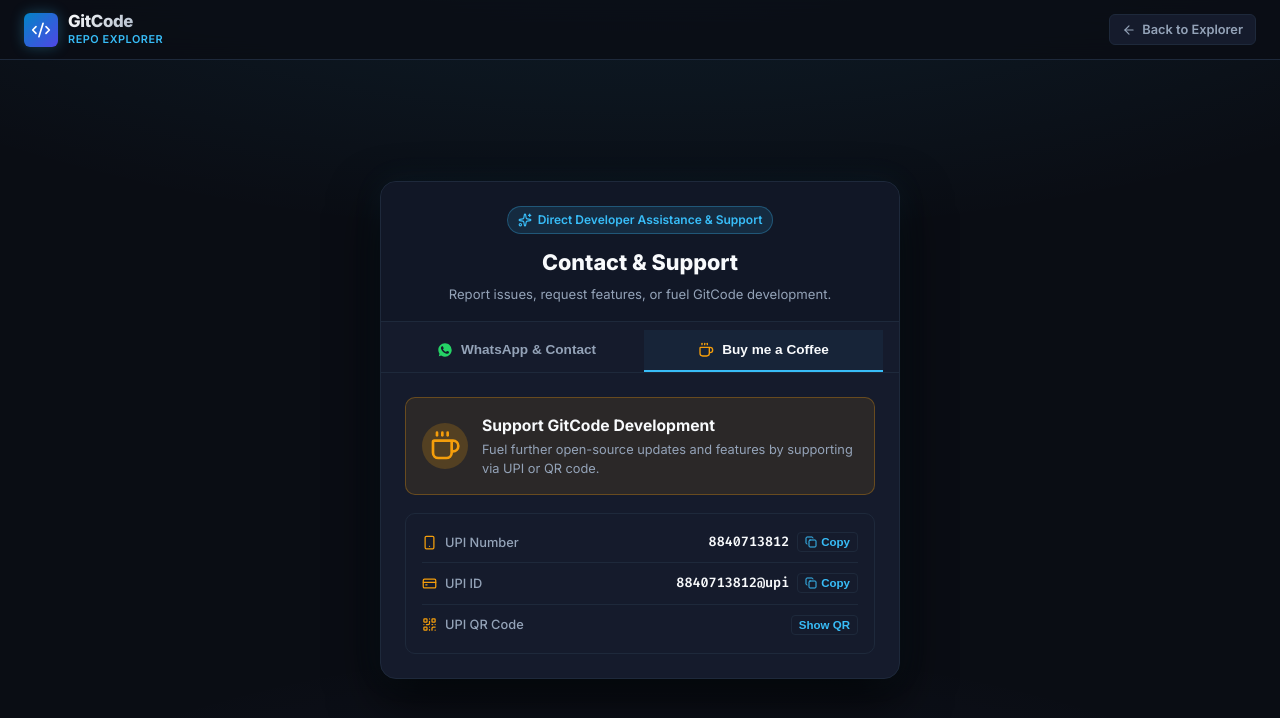
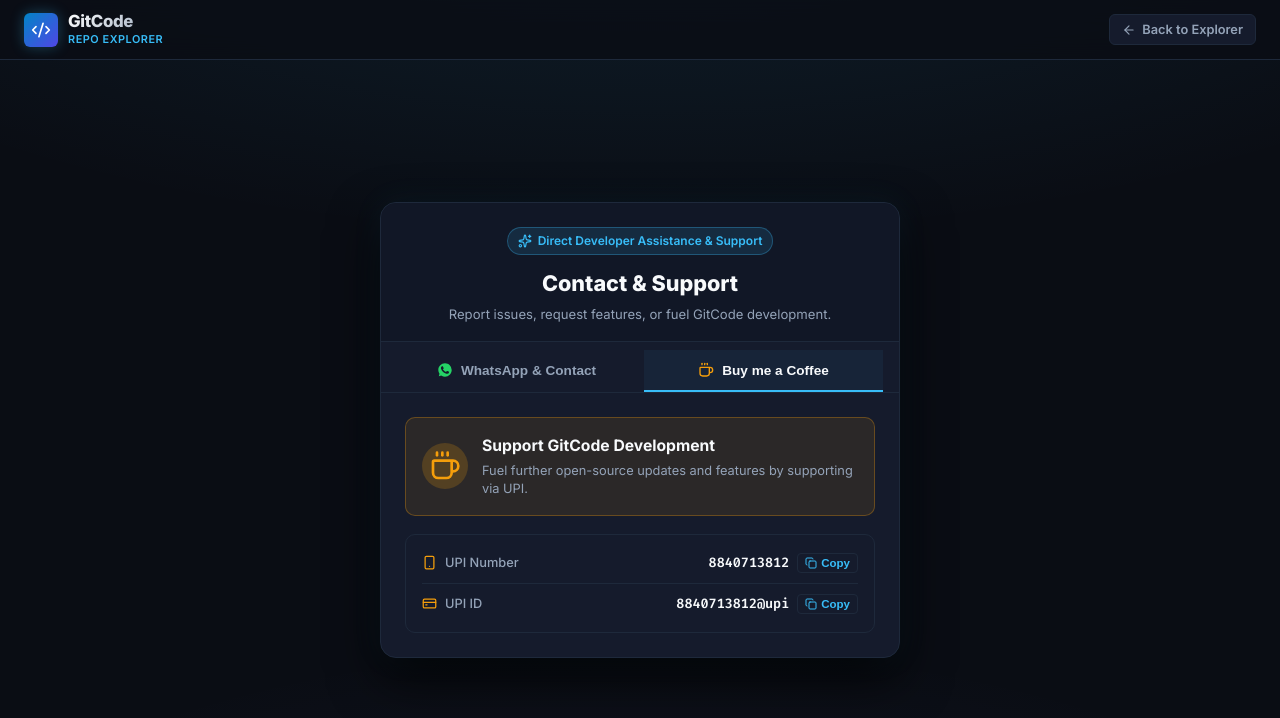
Before and after one commit to AJKakarot/MyCode, a Next.js app: page /contact in a window 1280 px wide. Both pictures are taken after a click on the button "Buy me a Coffee". Shown: the top 718 px of the page. Built offline with nearby package versions, Linux system fonts and the light colour scheme.

Commit message:
feat(contact): remove QR code from Buy me a Coffee tab

```diff
--- a/src/app/contact/page.tsx
+++ b/src/app/contact/page.tsx
@@ -9,7 +9,6 @@
   Copy,
   Check,
   Smartphone,
-  QrCode,
   ExternalLink,
   Phone,
   Globe,
@@ -25,11 +24,6 @@
 export default function ContactPage() {
   const [activeTab, setActiveTab] = useState<'contact' | 'coffee'>('contact');
   const [copiedField, setCopiedField] = useState<string | null>(null);
-  const [showQR, setShowQR] = useState(false);
-
-  const qrCodeUrl = `https://api.qrserver.com/v1/create-qr-code/?size=160x160&data=${encodeURIComponent(
-    `upi://pay?pa=${UPI_ID}&pn=Ajeet%20Gupta&cu=INR&tn=GitCode%20Coffee%20Support`
-  )}&bgcolor=10-15-22&color=f0-f6-fc`;
 
   const copyToClipboard = async (text: string, field: string) => {
     try {
@@ -181,7 +175,7 @@
                 <div className="contact-hero-content">
                   <h4>Support GitCode Development</h4>
                   <p>
-                    Fuel further open-source updates and features by supporting via UPI or QR code.
+                    Fuel further open-source updates and features by supporting via UPI.
                   </p>
                 </div>
               </div>
@@ -231,40 +225,7 @@
                     </button>
                   </div>
                 </div>
-
-                <div className="contact-detail-row">
-                  <div className="contact-detail-left">
-                    <QrCode size={15} className="text-coffee" />
-                    <span className="contact-detail-label">UPI QR Code</span>
-                  </div>
-                  <div className="contact-detail-right">
-                    <button
-                      type="button"
-                      onClick={() => setShowQR(!showQR)}
-                      className="contact-copy-btn"
-                    >
-                      <span>{showQR ? 'Hide QR' : 'Show QR'}</span>
-                    </button>
-                  </div>
-                </div>
               </div>
-
-              {/* Expandable QR Code if user clicks Show QR */}
-              {showQR && (
-                <div className="coffee-qr-popup">
-                  {/* eslint-disable-next-line @next/next/no-img-element */}
-                  <img
-                    src={qrCodeUrl}
-                    alt="Scan UPI QR Code"
-                    className="coffee-qr-img"
-                    width={140}
-                    height={140}
-                  />
-                  <span className="coffee-qr-label">
-                    <QrCode size={12} /> Scan with any UPI app (GPay / PhonePe / Paytm / BHIM)
-                  </span>
-                </div>
-              )}
             </div>
           )}
         </div>
```
